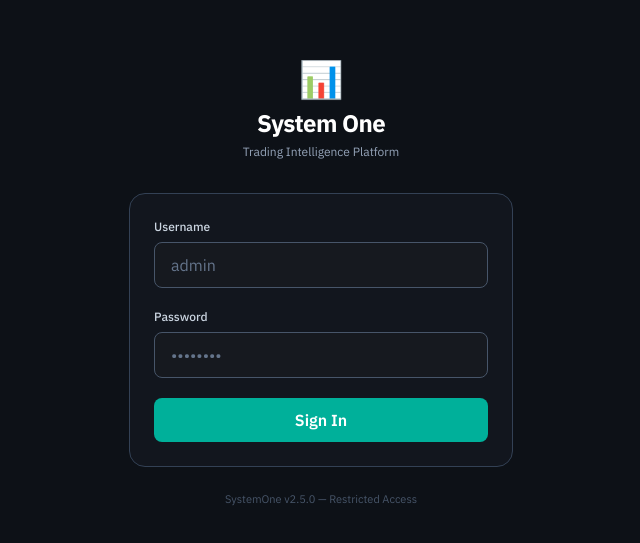
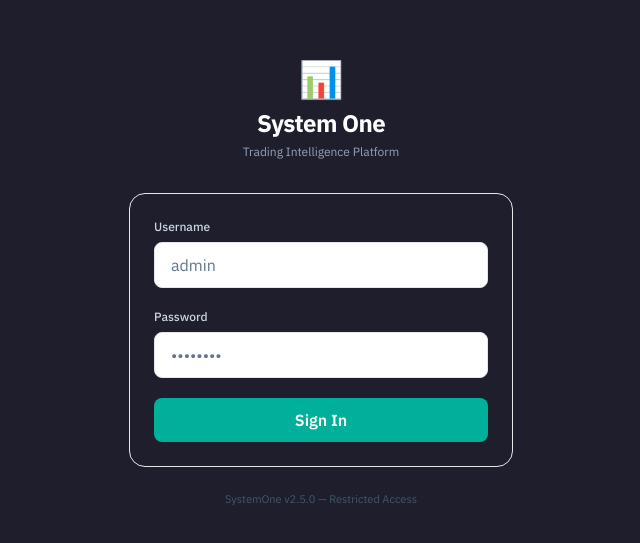
Before and after one commit to emmanuel-a-otchere/finone, a React (Vite) app in the folder webui/: page / in a window 1280 px wide. Shown: the part 117-660 px from the top of the page, without its empty margins (319-959 px from the left). Built offline with nearby package versions, Linux system fonts and the light colour scheme.

Commit message:
refactor(ui): token cards for login + DriftGauge/TransactionsPanel
Refs #6

```diff
--- a/webui/src/components/LoginForm.tsx
+++ b/webui/src/components/LoginForm.tsx
@@ -33,7 +33,7 @@ export function LoginForm() {
           <p className="text-slate-400">Trading Intelligence Platform</p>
         </div>
 
-        <form onSubmit={handleSubmit} className="bg-dark-900 rounded-xl p-6 border border-slate-800">
+        <form onSubmit={handleSubmit} className="card p-6">
           <h2 className="text-xl font-semibold text-white mb-6">Sign In</h2>
 
           {error && (
@@ -52,7 +52,7 @@ export function LoginForm() {
                 type="text"
                 value={username}
                 onChange={(e) => setUsername(e.target.value)}
-                className="w-full px-4 py-2.5 bg-dark-800 border border-slate-700 rounded-lg text-white placeholder-slate-500 focus:outline-none focus:border-primary-500 focus:ring-1 focus:ring-primary-500"
+                className="w-full px-4 py-2.5 bg-inset border border-token rounded-lg text-white placeholder-slate-500 focus:outline-none focus:border-primary-500 focus:ring-1 focus:ring-primary-500"
                 placeholder="Enter your username"
                 required
               />
@@ -67,7 +67,7 @@ export function LoginForm() {
                 type="password"
                 value={password}
                 onChange={(e) => setPassword(e.target.value)}
-                className="w-full px-4 py-2.5 bg-dark-800 border border-slate-700 rounded-lg text-white placeholder-slate-500 focus:outline-none focus:border-primary-500 focus:ring-1 focus:ring-primary-500"
+                className="w-full px-4 py-2.5 bg-inset border border-token rounded-lg text-white placeholder-slate-500 focus:outline-none focus:border-primary-500 focus:ring-1 focus:ring-primary-500"
                 placeholder="Enter your password"
                 required
               />
--- a/webui/src/components/portfolio/DriftGauge.tsx
+++ b/webui/src/components/portfolio/DriftGauge.tsx
@@ -50,7 +50,7 @@ export function DriftGauge({ maxDrift }: { maxDrift: number }) {
   else if (maxDrift > 3) { color = 'var(--accent-cyan)'; label = 'Slight'; }
 
   return (
-    <div className="bg-dark-900 border border-slate-800 rounded-xl p-6 flex flex-col items-center">
+    <div className="card p-6 flex flex-col items-center">
       <h2 className="text-lg font-semibold text-white mb-4 flex items-center gap-2">
         <Target className="w-5 h-5 text-accent-cyan" /> Allocation Drift
       </h2>
--- a/webui/src/components/portfolio/TransactionsPanel.tsx
+++ b/webui/src/components/portfolio/TransactionsPanel.tsx
@@ -38,13 +38,13 @@ export function TransactionsPanel({ selectedId }: TransactionsPanelProps) {
   }
 
   if (txLoading) return (
-    <div className="bg-dark-900 border border-slate-800 rounded-xl p-12 text-center text-slate-500">Loading transactions...</div>
+    <div className="card p-12 text-center text-slate-500">Loading transactions...</div>
   );
 
   return (
-    <div className="bg-dark-900 border border-slate-800 rounded-xl overflow-hidden">
-      <div className="px-6 py-4 border-b border-slate-800 flex items-center justify-between">
-        <h2 className="text-lg font-semibold text-white">Transaction History</h2>
+    <div className="card overflow-hidden">
+      <div className="card-header flex items-center justify-between">
+        <h2 className="card-title">Transaction History</h2>
         <span className="text-slate-500 text-sm">{positions.length} records</span>
       </div>
       {positions.length === 0 ? (
@@ -52,7 +52,7 @@ export function TransactionsPanel({ selectedId }: TransactionsPanelProps) {
       ) : (
         <div className="overflow-x-auto">
           <table className="w-full text-sm">
-            <thead className="bg-dark-800 text-slate-400"><tr>
+            <thead className="bg-inset text-slate-400"><tr>
               <th className="text-left px-6 py-3 font-medium">Date</th>
               <th className="text-left px-6 py-3 font-medium">Type</th>
               <th className="text-left px-6 py-3 font-medium">Symbol</th>
@@ -62,9 +62,9 @@ export function TransactionsPanel({ selectedId }: TransactionsPanelProps) {
               <th className="text-right px-6 py-3 font-medium">P&L %</th>
               <th className="text-left px-6 py-3 font-medium">Status</th>
             </tr></thead>
-            <tbody className="divide-y divide-slate-800">
+            <tbody className="divide-y divide-token">
               {positions.map((tx, i) => (
-                <tr key={i} className="hover:bg-dark-800/50 transition-colors">
+                <tr key={i} className="hover-bg-token transition-colors">
                   <td className="px-6 py-4 text-slate-400">{new Date(tx.date).toLocaleDateString()}</td>
                   <td className="px-6 py-4">
                     <span className={`px-2 py-0.5 rounded text-xs font-medium ${tx.type === 'BUY' ? 'bg-success-500/10 text-success-400' : 'bg-danger-500/10 text-danger-400'}`}>
--- a/webui/src/pages/LoginPage.tsx
+++ b/webui/src/pages/LoginPage.tsx
@@ -18,7 +18,7 @@ export function LoginPage() {
   };
 
   return (
-    <div className="min-h-screen bg-dark-900 flex items-center justify-center p-4">
+    <div className="min-h-screen bg-base flex items-center justify-center p-4">
       <div className="w-full max-w-sm">
         {/* Logo / Branding */}
         <div className="text-center mb-8">
@@ -28,7 +28,7 @@ export function LoginPage() {
         </div>
 
         {/* Login Card */}
-        <form onSubmit={handleSubmit} className="bg-dark-800 border border-slate-700 rounded-2xl p-6 space-y-5">
+        <form onSubmit={handleSubmit} className="bg-inset border border-token rounded-2xl p-6 space-y-5">
           <div>
             <label className="block text-sm font-medium text-slate-300 mb-1.5" htmlFor="username">
               Username
@@ -40,7 +40,7 @@ export function LoginPage() {
               value={username}
               onChange={e => setUsername(e.target.value)}
               required
-              className="w-full px-4 py-2.5 bg-dark-700 border border-slate-600 rounded-lg text-white placeholder-slate-500 focus:outline-none focus:border-primary-500 focus:ring-1 focus:ring-primary-500 transition-colors"
+              className="w-full px-4 py-2.5 bg-inset border border-token rounded-lg text-white placeholder-slate-500 focus:outline-none focus:border-primary-500 focus:ring-1 focus:ring-primary-500 transition-colors"
               placeholder="admin"
             />
           </div>
@@ -56,7 +56,7 @@ export function LoginPage() {
               value={password}
               onChange={e => setPassword(e.target.value)}
               required
-              className="w-full px-4 py-2.5 bg-dark-700 border border-slate-600 rounded-lg text-white placeholder-slate-500 focus:outline-none focus:border-primary-500 focus:ring-1 focus:ring-primary-500 transition-colors"
+              className="w-full px-4 py-2.5 bg-inset border border-token rounded-lg text-white placeholder-slate-500 focus:outline-none focus:border-primary-500 focus:ring-1 focus:ring-primary-500 transition-colors"
               placeholder="••••••••"
             />
           </div>
```
